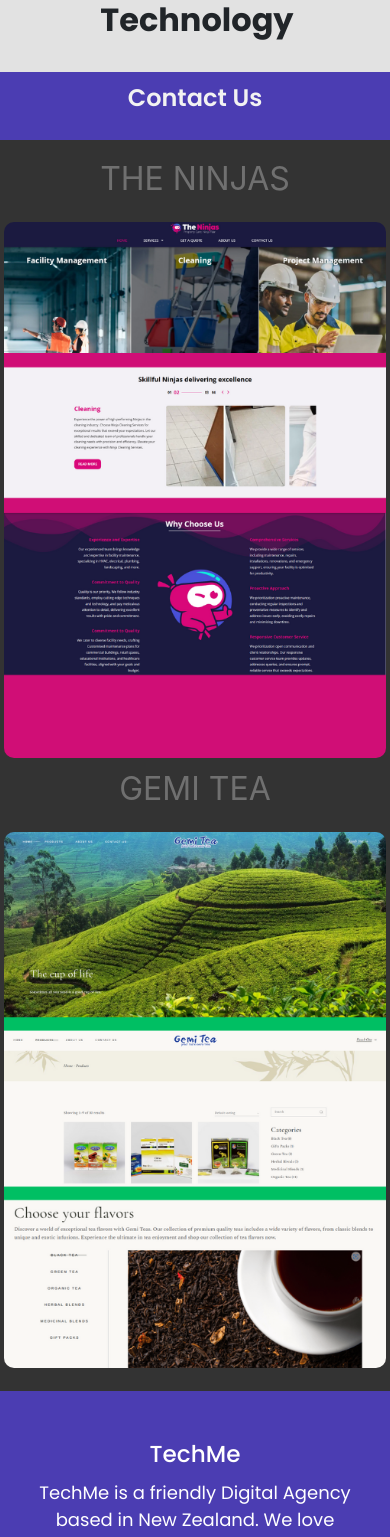
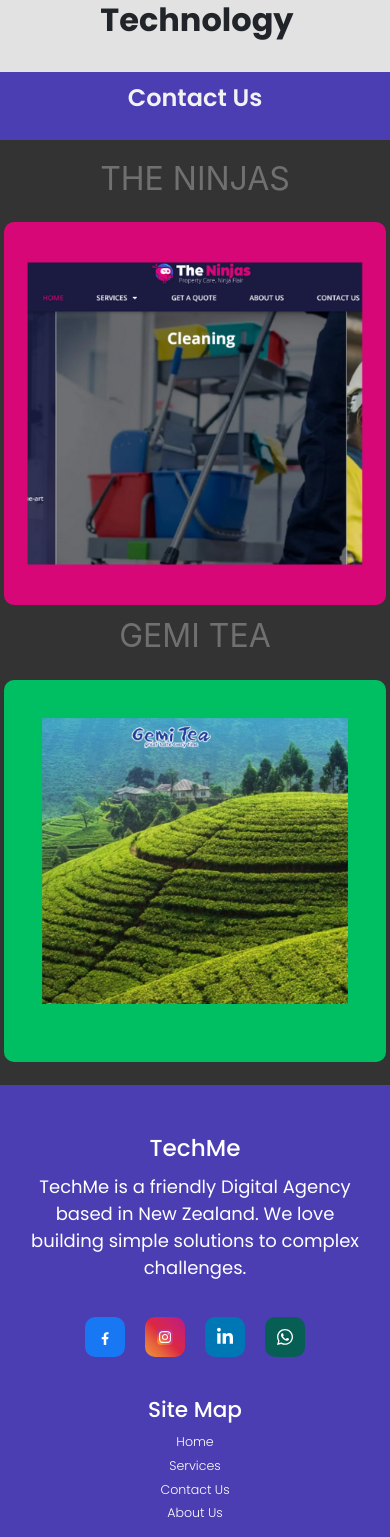
Before and after one commit to baayesh/TechMe, a React (Create React App) app: page / in a window 390 px wide. Shown: the part 1783-3320 px from the top of the page. Built offline with nearby package versions, Linux system fonts and the light colour scheme; a web font is replaced by a local one.

Commit message:
design mobile view of cs reviews

```diff
--- a/src/pages/Home/Customer Reviews/CustomerReviews.css
+++ b/src/pages/Home/Customer Reviews/CustomerReviews.css
@@ -101,6 +101,10 @@ a {
   border-radius: 10px;
 }
 
+.hm-customer-reviews-mob {
+  display: none;
+}
+
 @media (max-width: 1200px) {
 }
 
@@ -131,4 +135,13 @@ a {
     margin-left: 5em;
     margin-right: 5em;
   }
+
+  .hm-customer-reviews-mob {
+    display: block;
+  }
+
+  .hm-customer-reviews-desk {
+    display: none;
+  }
+
 }
--- a/src/pages/Home/Customer Reviews/CustomerReviews.jsx
+++ b/src/pages/Home/Customer Reviews/CustomerReviews.jsx
@@ -2,49 +2,66 @@ import React from "react";
 import "./CustomerReviews.css";
 import TheNinjas from "../../../Assets/Home/CustomerReviews/TheNinjas.png";
 import GemiTea from "../../../Assets/Home/CustomerReviews/GemiTea.png";
+import TheNinjas_mob from "../../../Assets/Home/CustomerReviews/TheNinjas_mob.png";
+import GemiTea_mob from "../../../Assets/Home/CustomerReviews/GemiTea_mob.png";
 const CustomerReviews = () => {
   return (
     <div>
       <div className="hm-customer-reviews-mdiv">
         <div className="hm-customer-reviews-background">
           <div className="hm-customer-reviews-card">
-            <a href="https://theninjas.co.nz/">
-              <div className="hm-customer-reviews-title"><p>THE NINJAS</p></div>
+            <a target="_blank" href="https://theninjas.co.nz/">
+              <div className="hm-customer-reviews-title">
+                <p>THE NINJAS</p>
+              </div>
             </a>
             {/* <div className="hm-customer-reviews-stars">
               <img src={stars} alt="" />
 
             </div> */}
 
-            <a href="https://theninjas.co.nz/">
+            <a target="_blank" className="hm-customer-reviews-desk" href="https://theninjas.co.nz/">
               <div className="hm-customer-reviews-img">
                 <img src={TheNinjas} alt="" />
               </div>
             </a>
+
+            <a target="_blank" className="hm-customer-reviews-mob" href="https://theninjas.co.nz/">
+              <div className="hm-customer-reviews-img">
+                <img src={TheNinjas_mob} alt="" />
+              </div>
+            </a>
           </div>
           <div className="hm-customer-reviews-card">
-            <a href="tps://gemiteas.com/">
-              <div className="hm-customer-reviews-title"><p>Gemi Tea</p></div>
+            <a target="_blank" href="tps://gemiteas.com/">
+              <div className="hm-customer-reviews-title">
+                <p>Gemi Tea</p>
+              </div>
             </a>
             {/* <div className="hm-customer-reviews-stars">
               <img src={stars} alt="" />
 
             </div> */}
 
-            <a href="https://gemiteas.com/">
+            <a target="_blank" className="hm-customer-reviews-desk" href="https://gemiteas.com/">
               <div className="hm-customer-reviews-img">
                 <img src={GemiTea} alt="" />
+              </div>
+            </a>
+            <a target="_blank" className="hm-customer-reviews-mob" href="https://gemiteas.com/">
+              <div className="hm-customer-reviews-img">
+                <img src={GemiTea_mob} alt="" />
               </div>
             </a>
           </div>
           {/* <div className="hm-customer-reviews-card">
             <div className="hm-customer-reviews-title">Chamz.co.nz</div> */}
-            {/* <div className="hm-customer-reviews-stars">
+          {/* <div className="hm-customer-reviews-stars">
               <img src={stars} alt="" />
 
             </div> */}
 
-            {/* <div className="hm-customer-reviews-img">
+          {/* <div className="hm-customer-reviews-img">
               <img src={TheNinjas} alt="" />
             </div>
           </div> */}
```
Also changed, not shown: src/Assets/Home/CustomerReviews/GemiTea_mob.png (added), src/Assets/Home/CustomerReviews/TheNinjas_mob.png (added).
